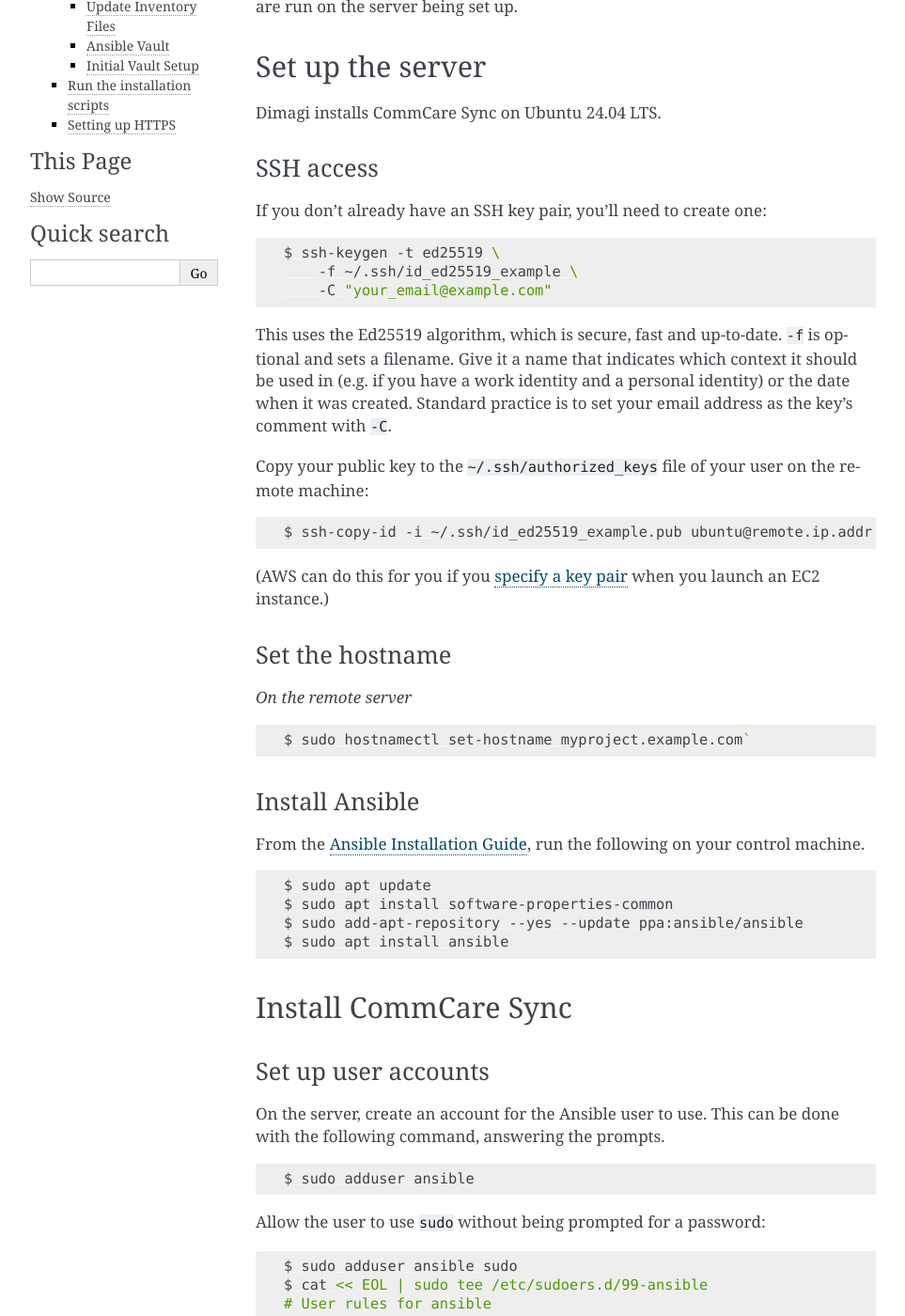
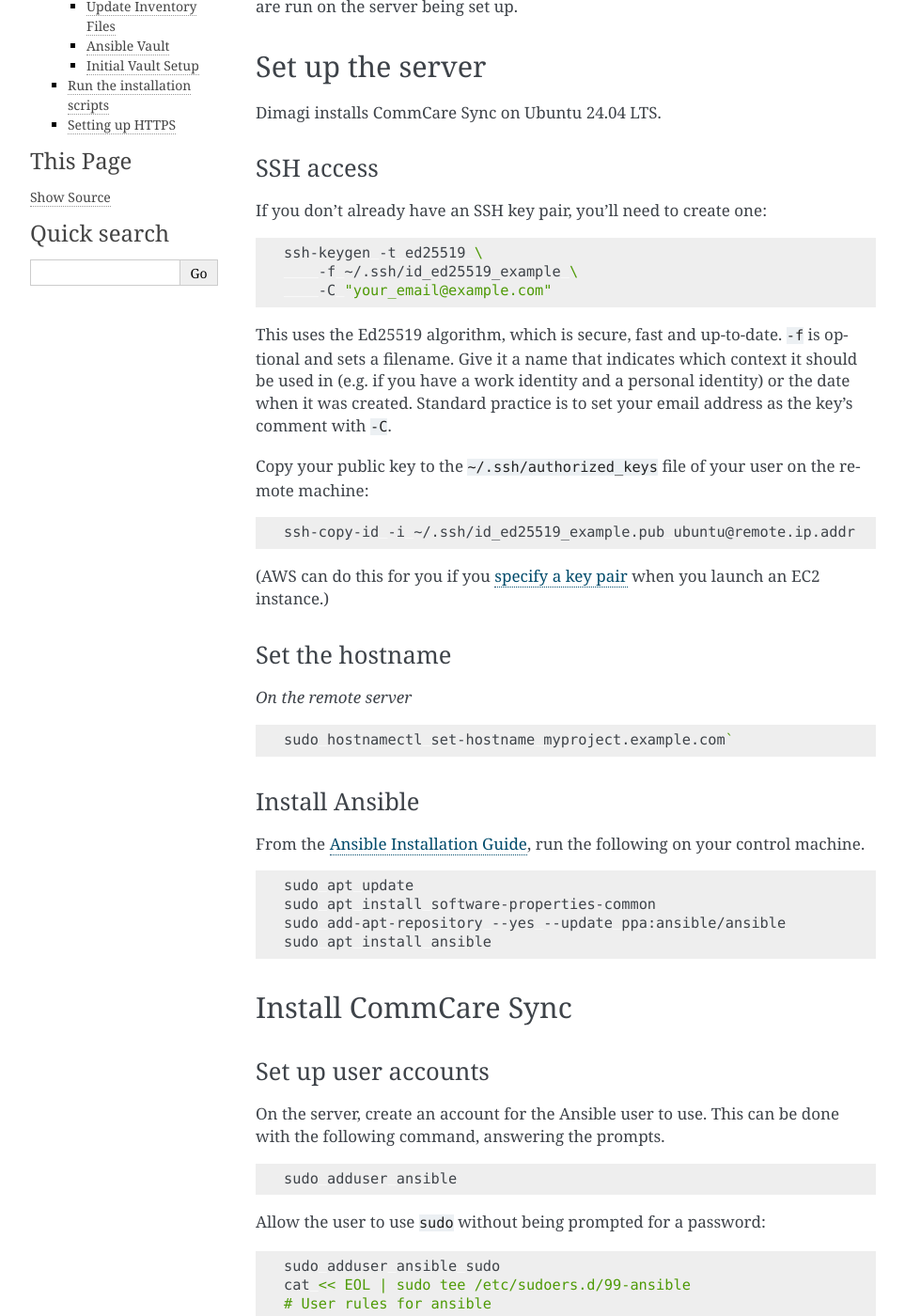
Before and after one commit to dimagi/commcare-sync-ansible, a Sphinx documentation site: the page built from docs/production.md, in a window 1280 px wide and 1400 px high, scrolled down 413 px. Shown: the whole window at 94% size, without its empty margins (148-1111 px from the left). Built offline with Sphinx 7.4.7, drawn with Linux system fonts in a browser that asks for light colours; some of the changed text lies outside the part shown.

Commit message:
Drop prompts from shell literals
(I kept the prompts on lines 100 to 112 because they indicate which account
the user is using.)

````diff
--- a/docs/production.md
+++ b/docs/production.md
@@ -23,7 +23,7 @@
 If you don't already have an SSH key pair, you'll need to create one:
 
 ```shell
-$ ssh-keygen -t ed25519 \
+ssh-keygen -t ed25519 \
     -f ~/.ssh/id_ed25519_example \
     -C "your_email@example.com"
 ```
@@ -38,7 +38,7 @@
 on the remote machine:
 
 ```shell
-$ ssh-copy-id -i ~/.ssh/id_ed25519_example.pub ubuntu@remote.ip.addr
+ssh-copy-id -i ~/.ssh/id_ed25519_example.pub ubuntu@remote.ip.addr
 ```
 
 (AWS can do this for you if you
@@ -50,7 +50,7 @@
 *On the remote server*
 
 ```shell
-$ sudo hostnamectl set-hostname myproject.example.com`
+sudo hostnamectl set-hostname myproject.example.com`
 ```
 
 ### Install Ansible
@@ -60,10 +60,10 @@
 run the following on your control machine.
 
 ```shell
-$ sudo apt update
-$ sudo apt install software-properties-common
-$ sudo add-apt-repository --yes --update ppa:ansible/ansible
-$ sudo apt install ansible
+sudo apt update
+sudo apt install software-properties-common
+sudo add-apt-repository --yes --update ppa:ansible/ansible
+sudo apt install ansible
 ```
 
 ## Install CommCare Sync
@@ -74,14 +74,14 @@
 be done with the following command, answering the prompts.
 
 ```shell
-$ sudo adduser ansible
+sudo adduser ansible
 ```
 
 Allow the user to use `sudo` without being prompted for a password:
 
 ```shell
-$ sudo adduser ansible sudo
-$ cat << EOL | sudo tee /etc/sudoers.d/99-ansible
+sudo adduser ansible sudo
+cat << EOL | sudo tee /etc/sudoers.d/99-ansible
 # User rules for ansible
 ansible ALL=(ALL) NOPASSWD:ALL
 EOL
@@ -91,7 +91,7 @@
 Ansible user won't need to log in using a password. Lock the password.
 
 ```shell
-$ sudo passwd -l ansible
+sudo passwd -l ansible
 ```
 
 Log in as `ansible` and create an empty SSH `authorized_keys` file:
@@ -115,7 +115,7 @@
 ### Clone the repository
 
 ```shell
-$ git clone https://github.com/dimagi/commcare-sync-ansible.git
+git clone https://github.com/dimagi/commcare-sync-ansible.git
 ```
 
 ### Prepare your environment
@@ -128,8 +128,8 @@
 live.
 
 ```shell
-$ mkdir -p inventories/myproject
-$ cp -r inventories/example/* inventories/myproject
+mkdir -p inventories/myproject
+cp -r inventories/example/* inventories/myproject
 ```
 
 #### Update Inventory Files
@@ -155,7 +155,7 @@
 
 The example environment includes a vault file which you should remove:
 ```shell
-$ rm inventories/myproject/group_vars/commcare_sync/vault.yml
+rm inventories/myproject/group_vars/commcare_sync/vault.yml
 ```
 
 #### Initial Vault Setup
@@ -166,13 +166,13 @@
 Generate a vault key:
 
 ```shell
-$ openssl rand -base64 2048 > ~/myproject-ansible-vault
+openssl rand -base64 2048 > ~/myproject-ansible-vault
 ```
 
 Create a vault vars file:
 
 ```shell
-$ ansible-vault create \
+ansible-vault create \
     --vault-password-file ~/myproject-ansible-vault \
     ./inventories/myproject/group_vars/commcare_sync/vault.yml
 ```
@@ -198,7 +198,7 @@
 You can edit the file later using:
 
 ```shell
-$ ansible-vault edit \
+ansible-vault edit \
     --vault-password-file ~/myproject-ansible-vault \
     ./inventories/myproject/group_vars/commcare_sync/vault.yml
 ```
@@ -206,8 +206,8 @@
 ### Run the installation scripts
 
 ```shell
-$ ansible-galaxy install -r requirements.yml
-$ ansible-playbook -i inventories/myproject commcare_sync.yml \
+ansible-galaxy install -r requirements.yml
+ansible-playbook -i inventories/myproject commcare_sync.yml \
     --vault-password-file ~/myproject-ansible-vault -vv
 ```
 
@@ -217,13 +217,13 @@
 log into your new CommCare Sync server and install certbot:
 
 ```shell
-$ sudo apt install certbot python3-certbot-nginx
+sudo apt install certbot python3-certbot-nginx
 ```
 
 Then run
 
 ```shell
-$ sudo certbot --nginx
+sudo certbot --nginx
 ```
 
 and follow the prompts.
````
